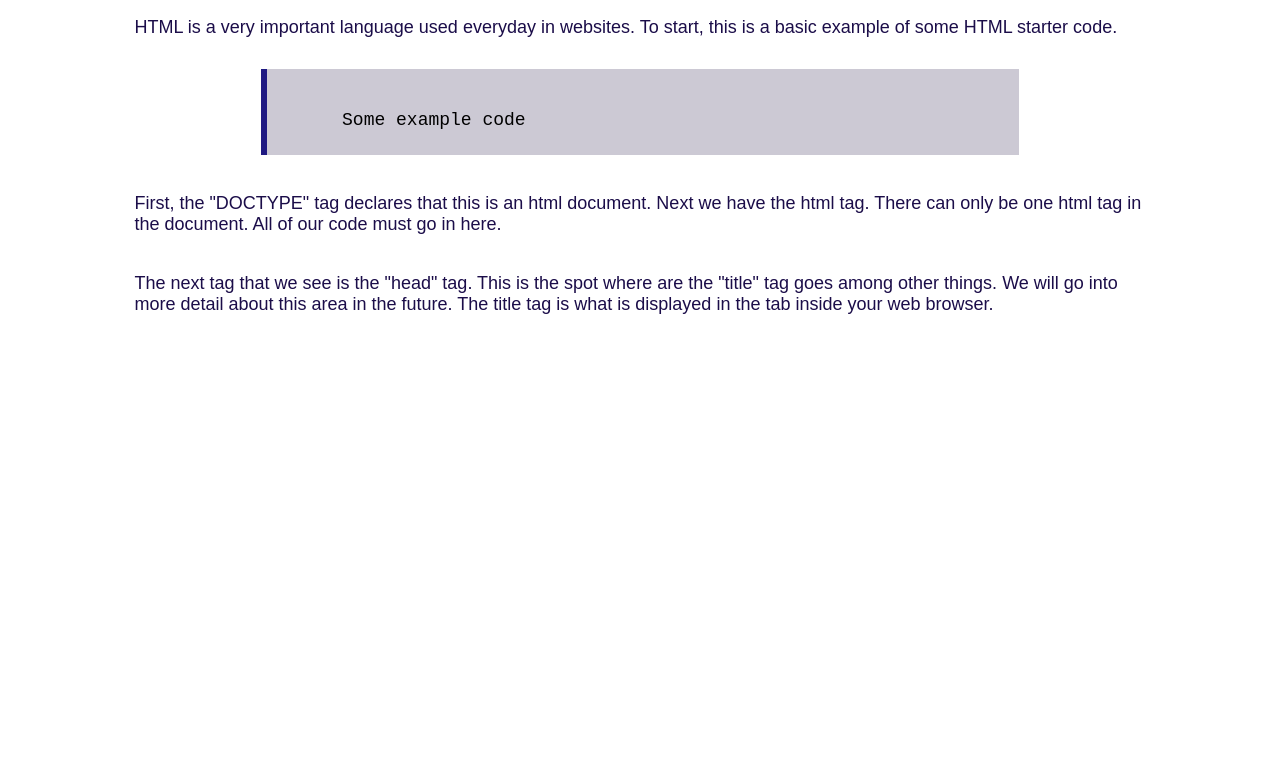
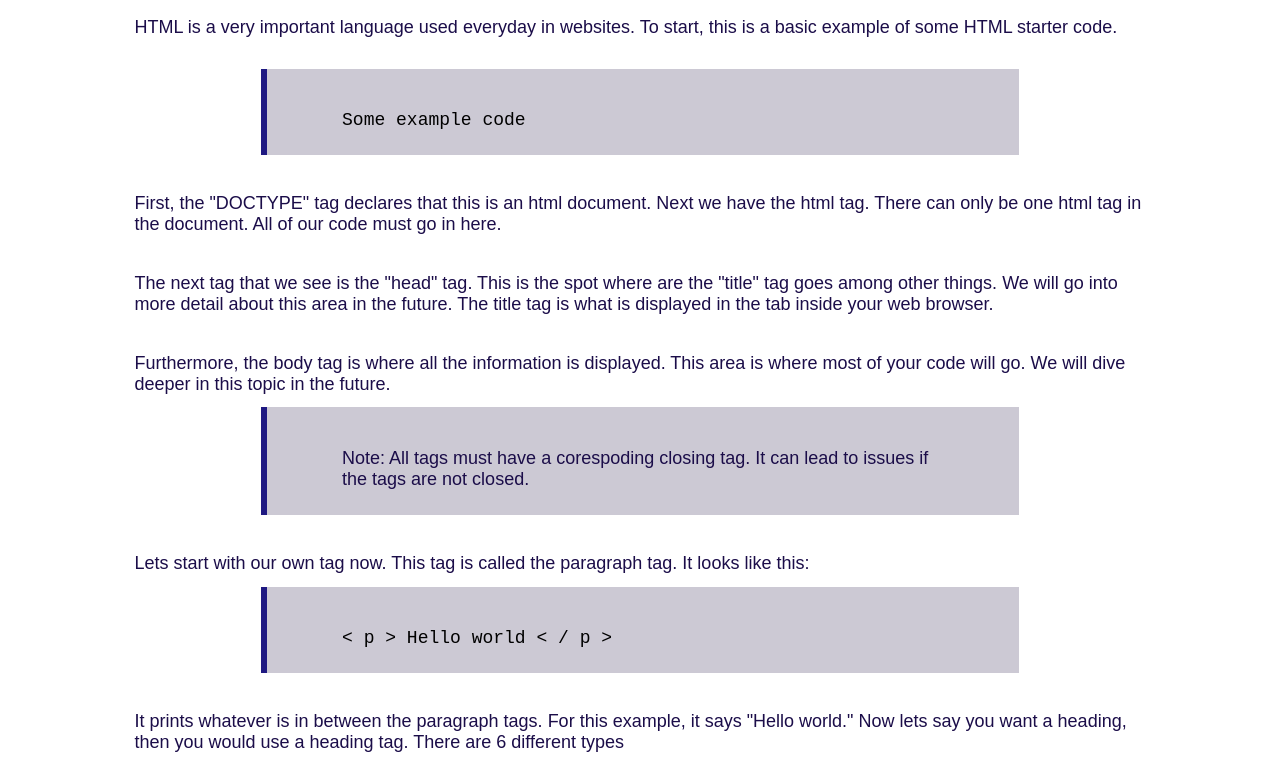
Before and after one commit to Garrett-M-code/static_site, a plain HTML site: page page1.html in a window 1280 px wide. Shown: the part 79-845 px from the top of the page. Before the commit the page ends 800 px from the top, so only its background shows below. Drawn offline with Linux system fonts and the light colour scheme.

Commit message:
Add files via upload

```diff
--- a/page1.html
+++ b/page1.html
@@ -67,7 +67,28 @@
         The title tag is what is displayed in the tab inside your web browser.
     </p>
     <p>
-
+        Furthermore, the body tag is where all the information is displayed. This area is
+        where most of your code will go. We will dive deeper in this topic in the future.
+    </p>
+    <div class="coding">
+        <br />
+        <p>Note: All tags must have a corespoding closing tag. It can lead to issues if the
+        tags are not closed.</p>
+        <br />
+    </div>
+    <p>
+        Lets start with our own tag now. This tag is called the paragraph tag. It looks like
+        this:
+    </p>
+    <div class="coding">
+        <br />
+        <p class="code">< p > Hello world < / p ></p>
+        <br />
+    </div>
+    <p>
+        It prints whatever is in between the paragraph tags. For this example, it says "Hello
+         world." Now lets say you want a heading, then you would use a heading tag. There
+         are 6 different types
     </p>
 </body>
 </html>
```
